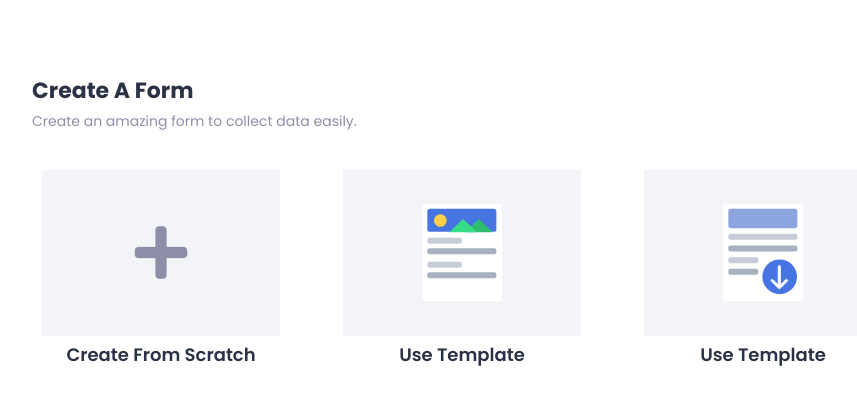
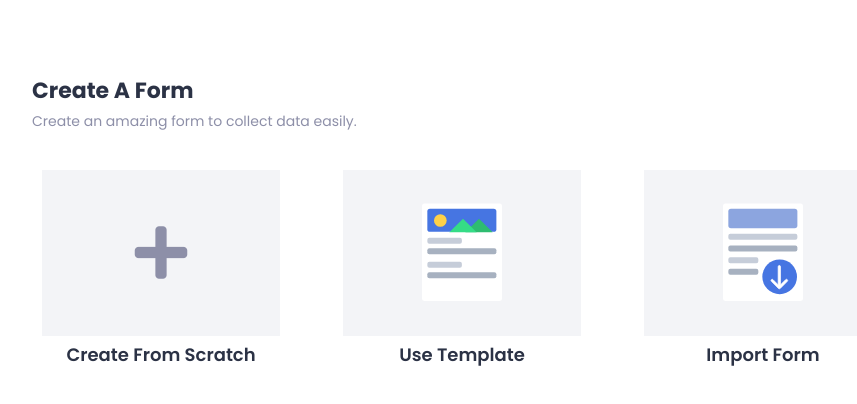
Before and after one commit to SassCrafter/FormBuilder, a website built with webpack: page dist/index.html in a window 1280 px wide. Shown: the full height of the page, 178-1035 px from the left. Built offline with nearby package versions, Linux system fonts and the light colour scheme.

Commit message:
Main menu class - creates menu for creating form

```diff
--- /dev/null
+++ b/src/js/Helpers/Component.js
@@ -0,0 +1,22 @@
+export default class {
+	constructor(hookId) {
+		this.hookId = hookId;
+	}
+
+	createElement (tag, classNames, attrs) {
+		const rootEl = document.createElement(tag);
+		if (classNames) rootEl.className = classNames;
+		if (attrs) {
+			attrs.forEach(attr => {
+				rootEl.setAttribute(attr.name, attr.value);
+			});
+		};
+		return rootEl;
+	}
+
+	createRootEl(tag, classNames, attrs) {
+		const rootEl = this.createElement(tag, classNames, attrs);
+		document.getElementById(this.hookId).appendChild(rootEl);
+		return rootEl;
+	}
+}
--- /dev/null
+++ b/src/js/UI/MainMenu.js
@@ -0,0 +1,50 @@
+import Component from '../Helpers/Component';
+
+export default class extends Component {
+	constructor(hookId, content) {
+		super(hookId);
+		this.content = content;
+		this.render();
+	}
+
+	createMenuOptions() {
+		const optionsWrapper = this.createElement('div', 'flex create-settings__options');
+		const { options } = this.content;
+		options.forEach(option => {
+			const optionEl = this.createMenuOption(option);
+			optionsWrapper.appendChild(optionEl);
+		});
+		console.log(optionsWrapper)
+		return optionsWrapper;
+	}
+
+	createMenuOption(el) {
+		console.log(el.title);
+			const optionEl = document.createElement('div');
+			optionEl.className = 'flex-item create-settings__option';
+
+			optionEl.innerHTML = `
+				<div class="icon-wrapper">
+					${el.icon}
+				</div>
+				<div class="text-wrapper">
+					<h3>${el.title}</h3>
+				</div>
+			`;
+			return optionEl;
+	}
+
+
+	render() {
+		console.log('Rendering');
+		this.menuEl = this.createRootEl('section', 'create-settings');
+		console.log(this.menuEl);
+		this.menuEl.innerHTML = `
+			<div class="text">
+				<h2 class="heading">${this.content.heading}</h2>
+				<p class="subheading">${this.content.subheading}</p>
+			</div>
+		`;
+		this.menuEl.appendChild(this.createMenuOptions());
+	}
+}
--- a/src/js/app.js
+++ b/src/js/app.js
@@ -1 +1,29 @@
-import '../sass/style.scss'
+import MainMenu from './UI/MainMenu';
+import '../sass/style.scss';
+
+const firstMenuContent = {
+	heading: 'create <span class="lower">a</span> form',
+	subheading: 'Create an amazing form to collect data easily.',
+	// options: [
+	// 	{
+	// 		title: 'create from scratch';
+	// 		icon: '<i class="fas fa-plus"></i>',
+	// 	},
+	// ],
+	options: [
+		{
+			title: 'create from scratch',
+			icon: '<i class="fas fa-plus"></i>',
+		},
+		{
+			title: 'use template',
+			icon: '<svg xmlns="http://www.w3.org/2000/svg" viewBox="0 0 120 147" class="create-settings__icon" width="120" height="147"><g fill="none"><rect fill="#FFF" width="120" height="146.301" rx="4"></rect><rect fill="#4675E2" x="8" y="8" width="103.562" height="34.521" rx="4"></rect><circle fill="#FED049" cx="27.5" cy="25.5" r="9.5"></circle><path fill="#2EBC70" d="M85.5 23L106 43H65z"></path><path fill="#35DC86" d="M61.5 23L82 43H41z"></path><path d="M11.041 51.315h45.78a3 3 0 013 3v3.041a3 3 0 01-3 3h-45.78a3 3 0 01-3-3v-3.04a3 3 0 013-3z" fill="#C6CDD9"></path><rect fill="#C6CDD9" x="8.041" y="87.479" width="51.781" height="9.041" rx="3"></rect><rect fill="#A7B1C0" x="8" y="67" width="103.562" height="9.041" rx="3"></rect><rect fill="#A7B1C0" x="8" y="103" width="103.562" height="9.041" rx="3"></rect></g></svg>'
+		},
+		{
+			title: 'import form',
+			icon: '<svg xmlns="http://www.w3.org/2000/svg" viewBox="0 0 120 147" class="create-settings__icon" width="120" height="147"><g fill="none"><rect fill="#FFF" width="120" height="146.301" rx="4"></rect><path d="M12 8h95.562a4 4 0 014 4v21a4 4 0 01-4 4H12a4 4 0 01-4-4V12a4 4 0 014-4z" fill="#8CA5DF"></path><path d="M11 45.47h97.562a3 3 0 013 3v3.04a3 3 0 01-3 3H11a3 3 0 01-3-3v-3.04a3 3 0 013-3zm0 35.02h39a3 3 0 013 3v3.04a3 3 0 01-3 3H11a3 3 0 01-3-3v-3.04a3 3 0 013-3z" fill="#C6CDD9"></path><rect fill="#A7B1C0" x="8" y="62.979" width="103.562" height="9.041" rx="3"></rect><path d="M11 98h39a3 3 0 013 3v3.041a3 3 0 01-3 3H11a3 3 0 01-3-3V101a3 3 0 013-3z" fill="#A7B1C0"></path><circle fill="#4675E2" cx="85" cy="110" r="26"></circle><path d="M93.936 114.255a1.786 1.786 0 012.548 0 1.826 1.826 0 010 2.545l-10.676 10.666c-.33.33-.79.534-1.298.534-.509 0-.968-.204-1.3-.534L72.535 116.8a1.782 1.782 0 010-2.545 1.786 1.786 0 012.547 0l7.619 7.637v-27.11c-.002-.993.814-1.782 1.807-1.782.994 0 1.784.789 1.784 1.782v27.108l7.644-7.635z" stroke="#FFF" fill="#FFF"></path></g></svg>'
+		}
+	]
+}
+
+const mainMenu = new MainMenu('main-menu-wrapper', firstMenuContent);
--- a/webpack.config.js
+++ b/webpack.config.js
@@ -3,7 +3,7 @@ const path = require('path');
 
 module.exports = {
   mode: 'development',
-  //entry: './src/js/index.js',
+  devtool: 'source-map',
   entry: ['@babel/polyfill', './src/js/app.js'],
   output: {
     path: path.resolve(__dirname, 'dist'),
```
Also changed, not shown: dist/app.js, dist/index.html, dist/style.css, 2 other files.
